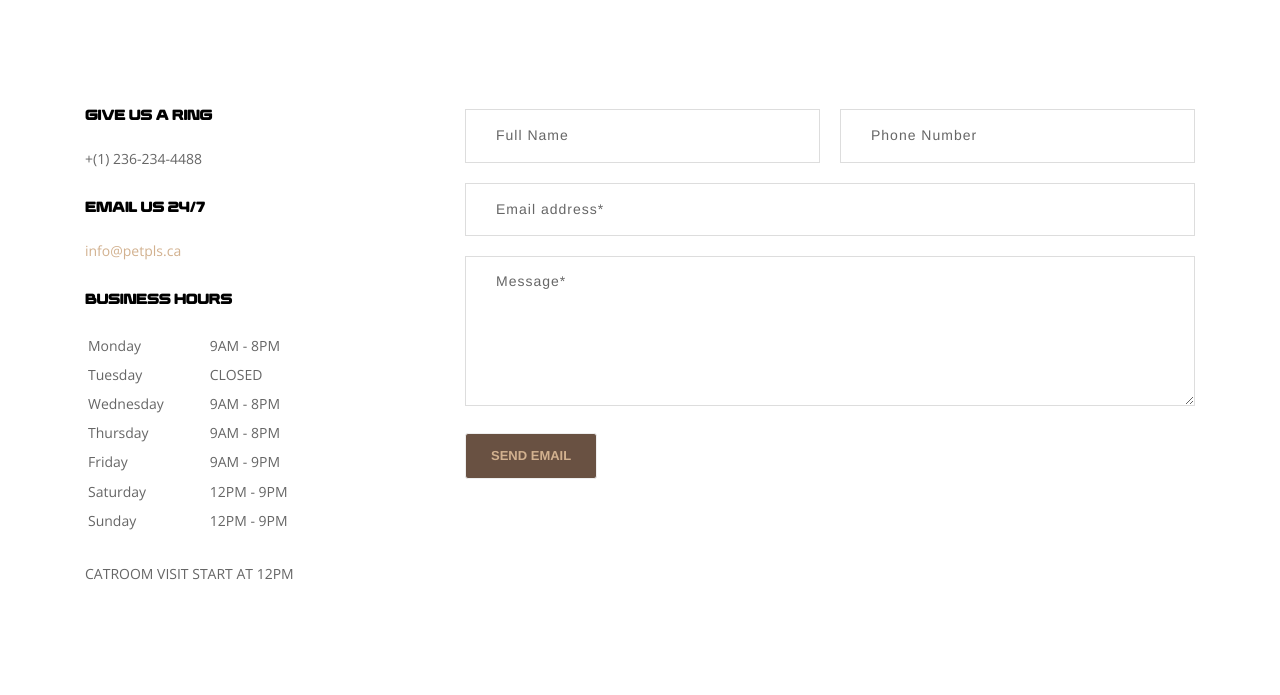
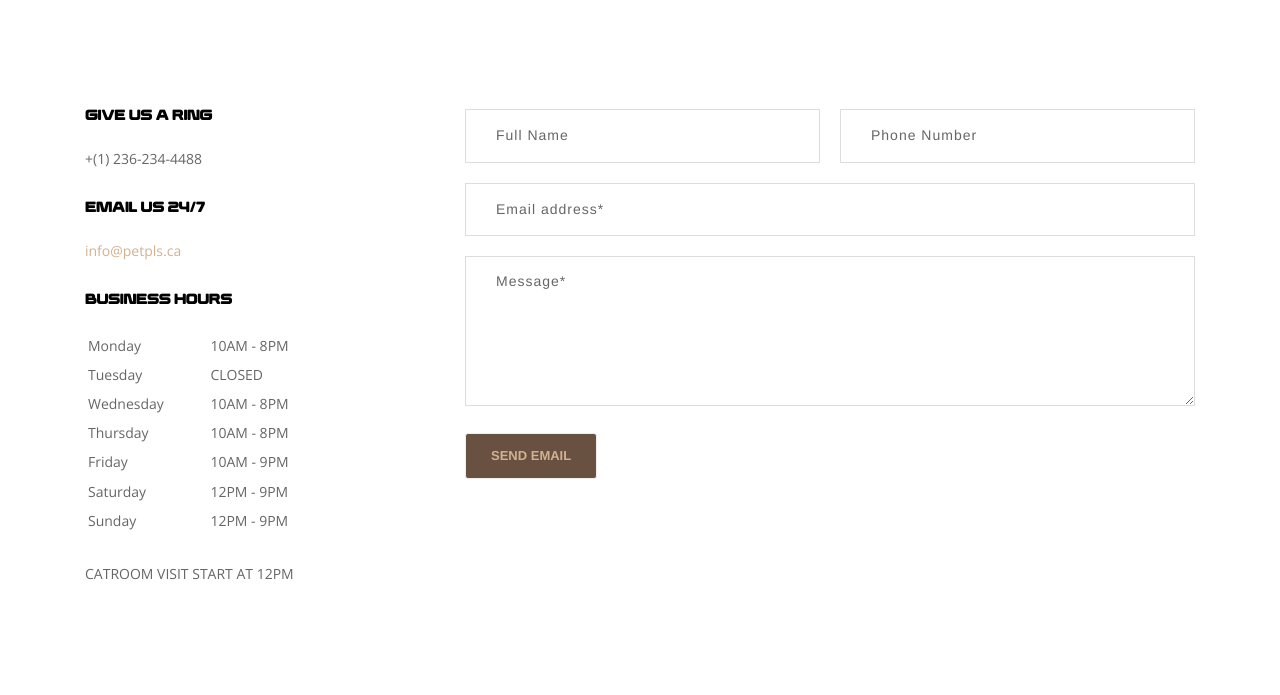
Before and after one commit to Jamie-Cheon/petpls, a Django app: page /contact-us/ in a window 1280 px wide. Shown: the part 540-1235 px from the top of the page. Run offline with Django 3.2, Linux system fonts and the light colour scheme; parts of the project's set-up code (start-up, migrations or seed data) failed here and were passed over; some web fonts are replaced.

Commit message:
modify store hours

```diff
--- a/templates/contact.html
+++ b/templates/contact.html
@@ -62,7 +62,7 @@
                             <tbody class="business-hours">
                             <tr>
                                 <td>Monday</td>
-                                <td>9AM - 8PM</td>
+                                <td>10AM - 8PM</td>
                             </tr>
                             <tr>
                                 <td>Tuesday</td>
@@ -70,15 +70,15 @@
                             </tr>
                             <tr>
                                 <td>Wednesday</td>
-                                <td>9AM - 8PM</td>
+                                <td>10AM - 8PM</td>
                             </tr>
                             <tr>
                                 <td>Thursday</td>
-                                <td>9AM - 8PM</td>
+                                <td>10AM - 8PM</td>
                             </tr>
                             <tr>
                                 <td>Friday</td>
-                                <td>9AM - 9PM</td>
+                                <td>10AM - 9PM</td>
                             </tr>
                             <tr>
                                 <td>Saturday</td>
--- a/templates/partials/footer.html
+++ b/templates/partials/footer.html
@@ -32,7 +32,7 @@
                             <tbody class="business-hours">
                             <tr>
                                 <td>Monday</td>
-                                <td>9AM - 8PM</td>
+                                <td>10AM - 8PM</td>
                             </tr>
                             <tr>
                                 <td>Tuesday</td>
@@ -40,15 +40,15 @@
                             </tr>
                             <tr>
                                 <td>Wednesday</td>
-                                <td>9AM - 8PM</td>
+                                <td>10AM - 8PM</td>
                             </tr>
                             <tr>
                                 <td>Thursday</td>
-                                <td>9AM - 8PM</td>
+                                <td>10AM - 8PM</td>
                             </tr>
                             <tr>
                                 <td>Friday</td>
-                                <td>9AM - 9PM</td>
+                                <td>10AM - 9PM</td>
                             </tr>
                             <tr>
                                 <td>Saturday</td>
```
